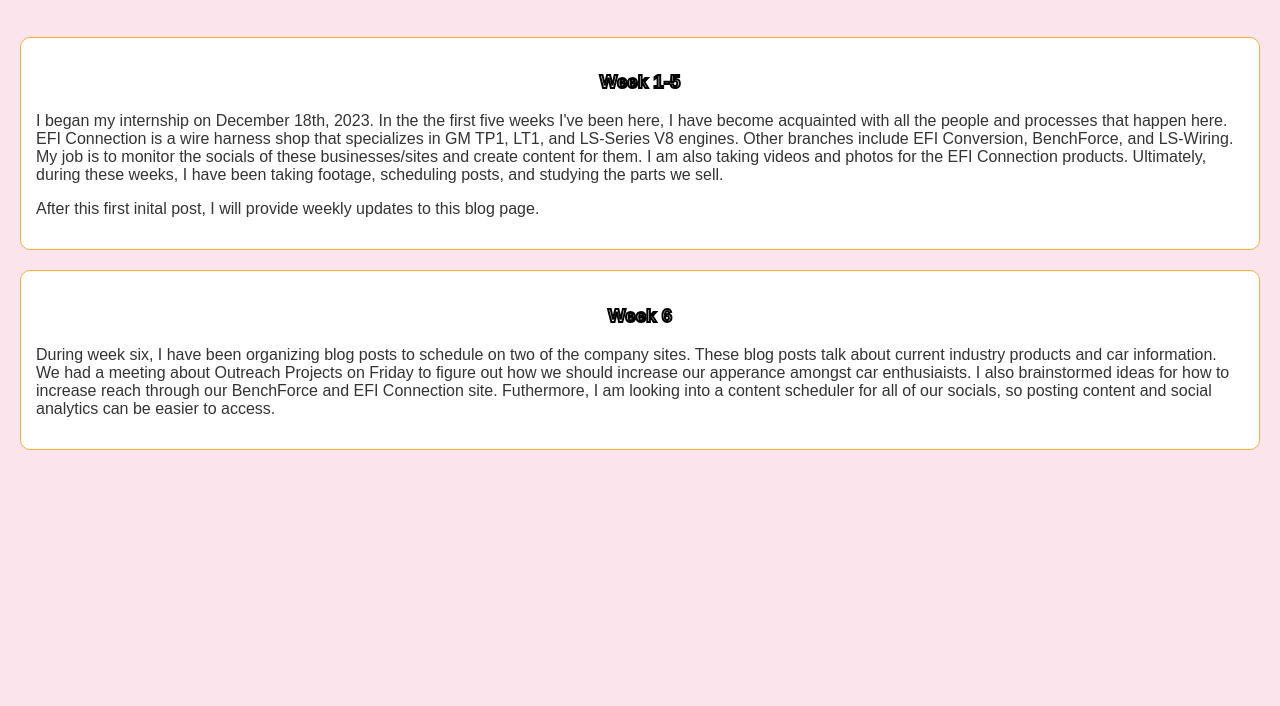
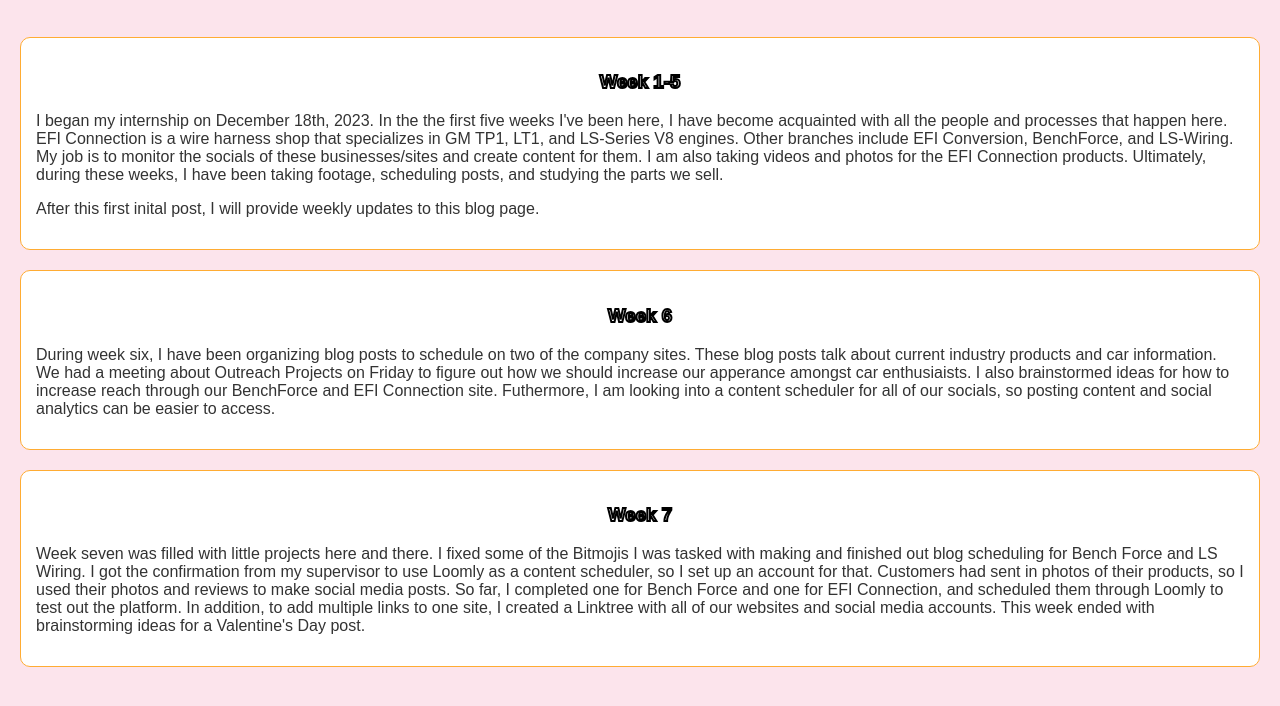
Before and after one commit to lindseyxwood/lindsey-wood-blog, a plain HTML site: page docs/intern.html in a window 1280 px wide. Shown: the part 282-988 px from the top of the page. Before the commit the page ends 800 px from the top, so only its background shows below. Drawn offline with Linux system fonts and the light colour scheme.

Commit message:
Week 7 update

```diff
--- a/docs/intern.html
+++ b/docs/intern.html
@@ -43,6 +43,16 @@
                     into a content scheduler for all of our socials, so posting content and social analytics can be easier to access.
                 </p>
             </article>
+            <article>
+                <h3>Week 7</h3>
+                <p>Week seven was filled with little projects here and there. I fixed some of the Bitmojis I was tasked with making and
+                    finished out blog scheduling for Bench Force and LS Wiring. I got the confirmation from my supervisor to use Loomly as a content
+                    scheduler, so I set up an account for that. Customers had sent in photos of their products, so I used their photos and reviews
+                    to make social media posts. So far, I completed one for Bench Force and one for EFI Connection, and scheduled them through Loomly
+                    to test out the platform. In addition, to add multiple links to one site, I created a Linktree with all of our websites and social media
+                    accounts. This week ended with brainstorming ideas for a Valentine's Day post.
+                </p>
+            </article>
         </section>
     </body>
 </html>
```
